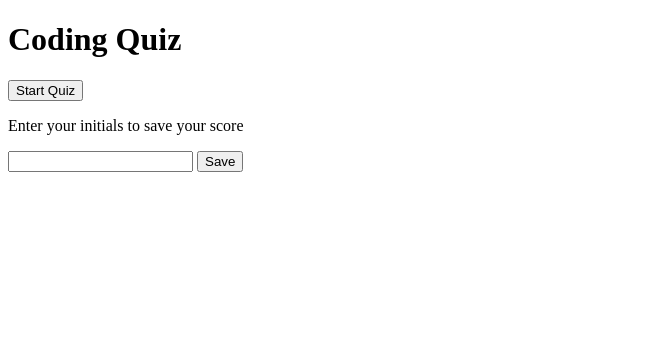
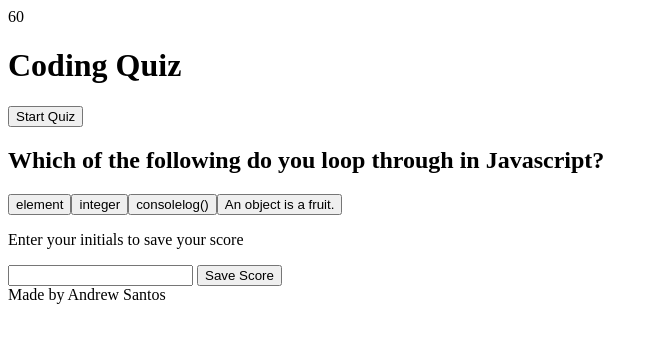
Before and after one commit to drewsantos3/Coding-Quiz, a plain HTML site: page index.html in a window 1280 px wide. Shown: the whole page, without its empty margins (0-658 px from the left). Drawn offline with Linux system fonts and the light colour scheme.

Commit message:
finished html and global js variables

```diff
--- a/index.html
+++ b/index.html
@@ -7,10 +7,13 @@
     <title>Drew's Coding Quiz</title>
 </head>
 <body>
+    <header>
+        <div id="timer">60</div>
+    </header>
     <!-- title -->
     <h1>Coding Quiz</h1>
     <!-- start button -->
-    <button id="start">Start Quiz</button>
+    <button id="startBtn">Start Quiz</button>
     <!-- questions -->
     <div id="questions">
 
@@ -18,8 +21,10 @@
     <!-- score input button -->
       <p>Enter your initials to save your score</p>
         <input type="text">
-        <button>Save</button>
+        <button id="saveBtn">Save Score</button>
+    <footer>Made by Andrew Santos</footer>
     <script src="./script.js"></script>
 </body>
 
+
 </html>
--- a/script.js
+++ b/script.js
@@ -1,3 +1,77 @@
 // global variables
+let timer = document.querySelector("#timer");
+let timeLeft = 60;
+let time = 0;
+let currentScore = 0;
+let start = document.querySelector('#startBtn');
+let score = JSON.parse(localStorage.getItem("score")) || [];
+let questions = document.querySelector("#questions");
+let questionIndex = 0;
+let quesOne = {
+    question: "Which of the following do you loop through in Javascript?",
+    answers: ["object", "function", "array", "element"],
+    correctAnswer: "array"
+};
+let quesTwo = {
+    question: "What data type is this value? value: 500",
+    answers: ["boolean", "string", "undefined", "integer"],
+    correctAnswer: "integer"
+};
+let quesThree = {
+    question: "What is the correct syntax for displaying data in the console?",
+    answers: ["console.log()", "console.log{}", "log.console()", "consolelog()"],
+    correctAnswer: "console.log()"
+};
+let quesFour = {
+    question: "Which of the following defines an object in javascript?",
+    answers: ["An object is a variable.", "An object is a container for named values called properties.", "An object is a function.", "An object is a fruit."],
+    correctAnswer: "An object is a container for named values called properties."
+};
+
+
 // functions
+// timer
+function startBtn() {
+    questionIndex = 0;
+    questions.innerHTML = "";
+    time = setInterval(function() {
+        timeLeft--, timer.innerHTML = timeLeft;
+    }, 1000);
+};
+// first question
+let question = document.createElement("h2");
+question.textContent = quesOne.question;
+questions.appendChild(question);
+
+// create buttons and append to questions div
+let btnOne = document.createElement("button");
+btnOne.textContent = quesOne.answers[0];
+btnOne.textContent = quesOne.answers[1];
+btnOne.textContent = quesOne.answers[2];
+btnOne.textContent = quesOne.answers[3];
+questions.appendChild(btnOne);
+
+let btnTwo = document.createElement("button");
+btnTwo.textContent = quesTwo.answers[0];
+btnTwo.textContent = quesTwo.answers[1];
+btnTwo.textContent = quesTwo.answers[2];
+btnTwo.textContent = quesTwo.answers[3];
+questions.appendChild(btnTwo);
+
+let btnThree = document.createElement("button");
+btnThree.textContent = quesThree.answers[0];
+btnThree.textContent = quesThree.answers[1];
+btnThree.textContent = quesThree.answers[2];
+btnThree.textContent = quesThree.answers[3];
+questions.appendChild(btnThree);
+
+let btnFour = document.createElement("button")
+btnFour.textContent = quesFour.answers[0];
+btnFour.textContent = quesFour.answers[1];
+btnFour.textContent = quesFour.answers[2];
+btnFour.textContent = quesFour.answers[3];
+questions.appendChild(btnFour);
+
 // event listeners
+start.addEventListener("click", startBtn)
+btnOne.addEventListener("click", )
```
